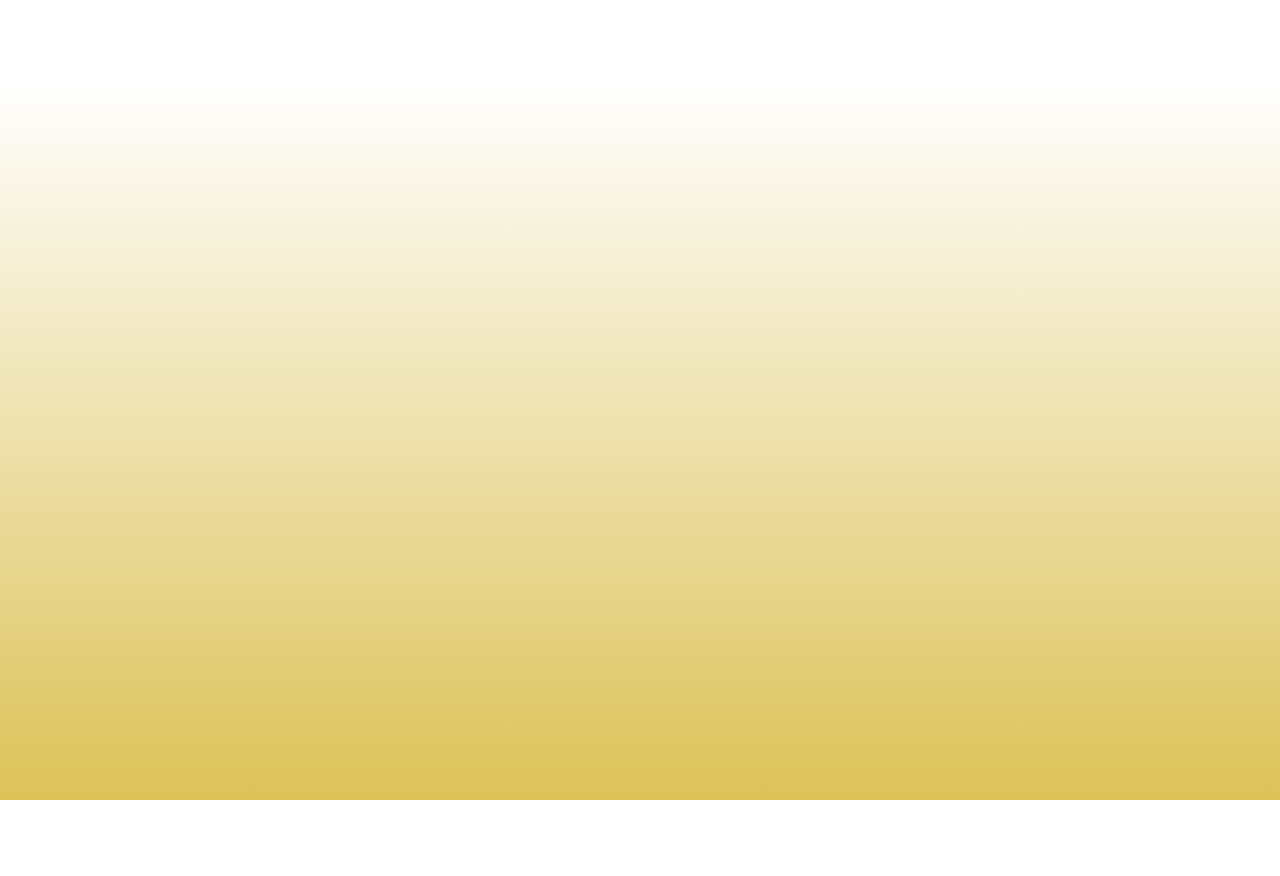
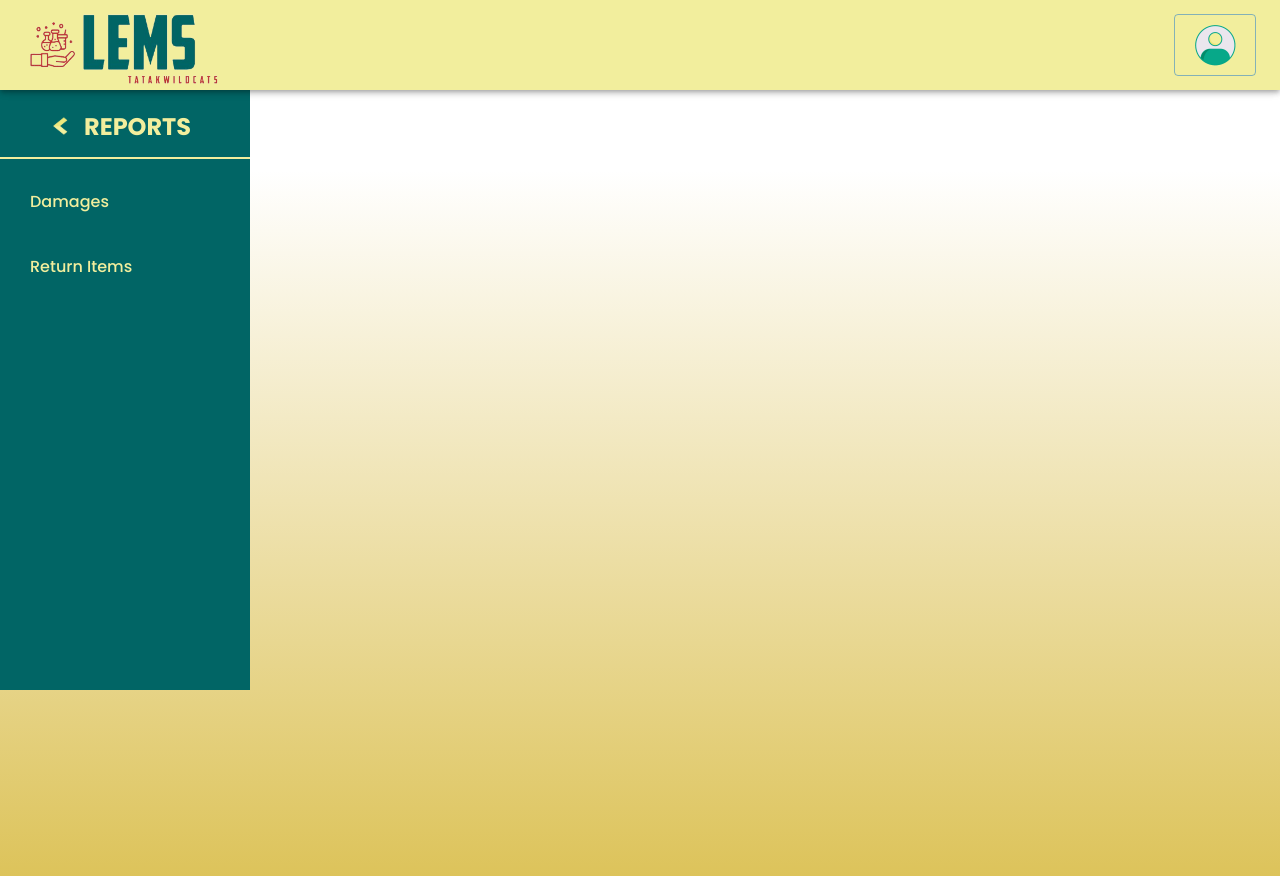
Before and after one commit to MarkJanzenB/cit-lems-frontend, a React (Vite) app: page /reports in a window 1280 px wide. Before the commit this address had no page. Shown: the top 876 px of the page. Before the commit the page ends 800 px from the top, so only its background shows below. Built offline with nearby package versions, Linux system fonts and the light colour scheme.

Commit message:
replaced all report to reports except the filename Report.jsx

```diff
--- a/src/components/Dashboard/Dashboard.jsx
+++ b/src/components/Dashboard/Dashboard.jsx
@@ -32,7 +32,7 @@ export default function Dashboard() {
         navigate('/inventory');
     };
     const handleReps = () => {
-        navigate('/report');
+        navigate('/reports/damages');
     };
     const handleBHist = () => {
         navigate('/borrowhistory');
--- a/src/components/Dashboard/Report/Report.jsx
+++ b/src/components/Dashboard/Report/Report.jsx
@@ -6,7 +6,7 @@ export default function Report() {
     return (
         <>
             <Appbar />
-            <Sidebar page="report" />
+            <Sidebar page="reports" />
         </>
     );
 }
--- a/src/components/Dashboard/Report/ReportTab/Damages.jsx
+++ b/src/components/Dashboard/Report/ReportTab/Damages.jsx
@@ -15,7 +15,7 @@ export default function Damages() {
     return (
         <div style={{ display: 'flex', height: '100vh', width: '100vw' }}>
             <Appbar />
-            <Sidebar page={"report"} />
+            <Sidebar page={"reports"} />
             <TableContainer component={Paper} style={{ width: '100%', padding: 20 }}>
                 <Table>
                     <TableHead>
--- a/src/components/Dashboard/Report/ReportTab/ReturnItems.jsx
+++ b/src/components/Dashboard/Report/ReportTab/ReturnItems.jsx
@@ -16,7 +16,7 @@ export default function ReturnItems() {
     return (
         <div style={{ display: 'flex', height: '100vh', width: '100vw' }}>
             <Appbar />
-            <Sidebar page={"report"} />
+            <Sidebar page={"reports"} />
             <TableContainer component={Paper} style={{ width: '100%', padding: 20 }}>
                 <Table>
                     <TableHead>
--- a/src/components/Routes.jsx
+++ b/src/components/Routes.jsx
@@ -24,13 +24,13 @@ function AppRoutes() {
             <Route path="/dashboard" element={<Dashboard />} />
             <Route path={"/schedule"} element={<Schedule />} />
             <Route path={"/inventory"} element={<Inventory />} />
-            <Route path={"/report"} element={<Report />} />
+            <Route path={"/reports"} element={<Report />} />
             <Route path={"/borrowhistory"} element={<BorrowHistory />} />
             <Route path="/schedule/request" element={<Request />} />
             <Route path="/schedule/today" element={<Today />} />
             <Route path ="/schedule/upcoming" element={<UpcomingSchedule />}/>
-            <Route path ="/report/damages" element={<Damages />}/>
-            <Route path ="/report/returnitems" element={<ReturnItems />}/>
+            <Route path ="/reports/damages" element={<Damages />}/>
+            <Route path ="/reports/returnitems" element={<ReturnItems />}/>
 
         </Routes>
     );
--- a/src/components/Sidebar/Sidebar.jsx
+++ b/src/components/Sidebar/Sidebar.jsx
@@ -28,44 +28,61 @@ export default function Sidebar({ page }) {
 
     // Functions to handle sidebar button clicks for REPORT page
     const handleDamages = () => {
-        navigate('/report/damages');
+        navigate('/reports/damages');
     };
     const handleReturnItems = () => {
-        navigate('/report/returnitems');
+        navigate('/reports/returnitems');
     };
 
     const isActive = (path) => location.pathname === path;
 
     return (
-        <aside className="schedule-sidebar">
+        <aside className="sidebar-container">
             <h2 className="sidebar-title">
-                <Link to={"/dashboard"}>
-                    <Button>
-                        <img alt="profile image" src={"/ybb.gif"} style={{ width: '25px', height: '20px', marginBottom: '5px', marginLeft: '16px' }} />
-                    </Button>
-                </Link>
-                {page === 'schedule' && 'Schedule'}
-                {page === 'inventory' && 'Inventory'}
-                {page === 'report' && 'Report'}
-                {page === 'borrowhistory' && 'Borrow History'}
+                <Link to={"/dashboard"}><Button><img src={"/ybb.gif"} style={{
+                    width: '25px',
+                    height: '20px',
+                    marginBottom: '5px',
+                    marginLeft: '16px'
+                }}/></Button></Link>
+                {page.toUpperCase()}
             </h2>
             <div className="sidebar-buttons">
                 {page === 'schedule' && (
                     <>
-                        <button className={`sidebar-button ${isActive('/schedule/request') ? 'active' : ''}`} onClick={handleRequest} style={{ display: 'block' }}>Request</button>
-                        <button className={`sidebar-button ${isActive('/schedule/today') ? 'active' : ''}`} onClick={handleToday} style={{ display: 'block' }}>Today</button>
-                        <button className={`sidebar-button ${isActive('/schedule/upcoming') ? 'active' : ''}`} onClick={handleUpcomingSched} style={{ display: 'block' }}>Upcoming Schedule</button>
+                        <button className={`sidebar-button ${isActive('/schedule/request') ? 'active' : ''}`}
+                                onClick={handleRequest} style={{display: 'block'}}>Request
+                        </button>
+                        <button className={`sidebar-button ${isActive('/schedule/today') ? 'active' : ''}`}
+                                onClick={handleToday} style={{display: 'block'}}>Today
+                        </button>
+                        <button className={`sidebar-button ${isActive('/schedule/upcoming') ? 'active' : ''}`}
+                                onClick={handleUpcomingSched} style={{display: 'block'}}>Upcoming Schedule
+                        </button>
                     </>
                 )}
                 {page === 'inventory' && (
                     <>
-                        <button className={`sidebar-button ${isActive('/inventory') ? 'active' : ''}`} onClick={handleBack} style={{ display: 'block' }}>Back</button>
+                        <button className={`sidebar-button ${isActive('/inventory') ? 'active' : ''}`}
+                                onClick={handleBack} style={{display: 'block'}}>Yearly Inventory
+                        </button>
+                        <button className={`sidebar-button ${isActive('/inventory') ? 'active' : ''}`}
+                                onClick={handleBack} style={{display: 'block'}}>Data Analysis
+                        </button>
+                        <button className={`sidebar-button ${isActive('/inventory') ? 'active' : ''}`}
+                                onClick={handleBack} style={{display: 'block'}}>Supply Request
+                        </button>
+
                     </>
                 )}
-                {page === 'report' && (
+                {page === 'reports' && (
                     <>
-                        <button className={`sidebar-button ${isActive('/report/damages') ? 'active' : ''}`} onClick={handleDamages} style={{ display: 'block' }}>Damages</button>
-                        <button className={`sidebar-button ${isActive('/report/returnitems') ? 'active' : ''}`} onClick={handleReturnItems} style={{ display: 'block' }}>Return Items</button>
+                        <button className={`sidebar-button ${isActive('/reports/damages') ? 'active' : ''}`}
+                                onClick={handleDamages} style={{display: 'block'}}>Damages
+                        </button>
+                        <button className={`sidebar-button ${isActive('/reports/returnitems') ? 'active' : ''}`}
+                                   onClick={handleReturnItems} style={{display: 'block'}}>Return Items
+                        </button>
                     </>
                 )}
                 {page === 'borrowhistory' && (
```
